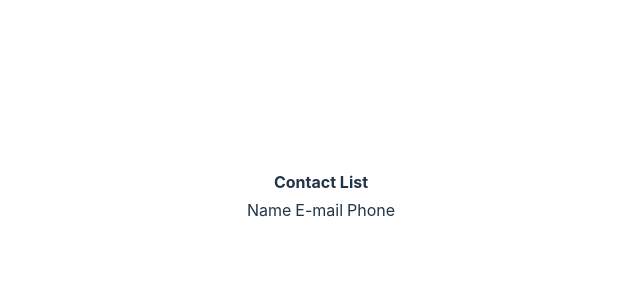
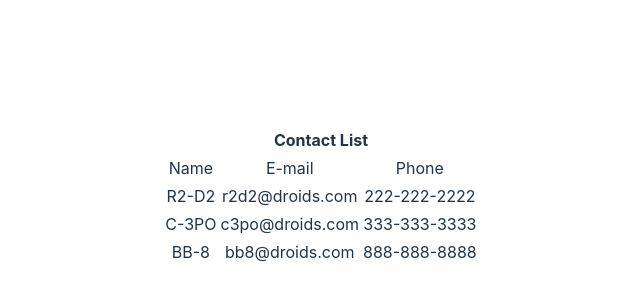
Before and after one commit to michaelwhendrix/Unit3.ContactList, a React (Vite) app: page / in a window 1280 px wide. Shown: the part 204-504 px from the top of the page, without its empty margins (319-959 px from the left). Built offline with nearby package versions, Linux system fonts and the light colour scheme.

Commit message:
working rendering of dummy data with contactRow

```diff
--- a/src/components/ContactList.jsx
+++ b/src/components/ContactList.jsx
@@ -1,5 +1,5 @@
 import { useState } from "react";
-
+import ContactRow from "./ContactRow";
 
 const dummyContacts = [
     { id: 1, name: "R2-D2", phone: "222-222-2222", email: "r2d2@droids.com" },
@@ -24,6 +24,9 @@ export default function ContactList() {
                         <td>E-mail</td>
                         <td>Phone</td>
                     </tr>
+                    {contacts.map((contact) => {
+                        return <ContactRow key={contact.id} contact={contact}/>
+                    })}
                 </tbody>
             </table>
         </>
--- a/src/components/ContactRow.jsx
+++ b/src/components/ContactRow.jsx
@@ -1,11 +1,10 @@
-import {contacts} from "./ContactList"
 
-export default function ContactRow({contacts) {
+export default function ContactRow({contact}) {
     return (
             <tr>
-                <td>{contacts.name}</td>
-                <td>{contacts.phone}</td>
-                <td>{contacts.email}</td>
+                <td>{contact.name}</td>
+                <td>{contact.email}</td>
+                <td>{contact.phone}</td>
             </tr>
-    )
+            )
 }
```
